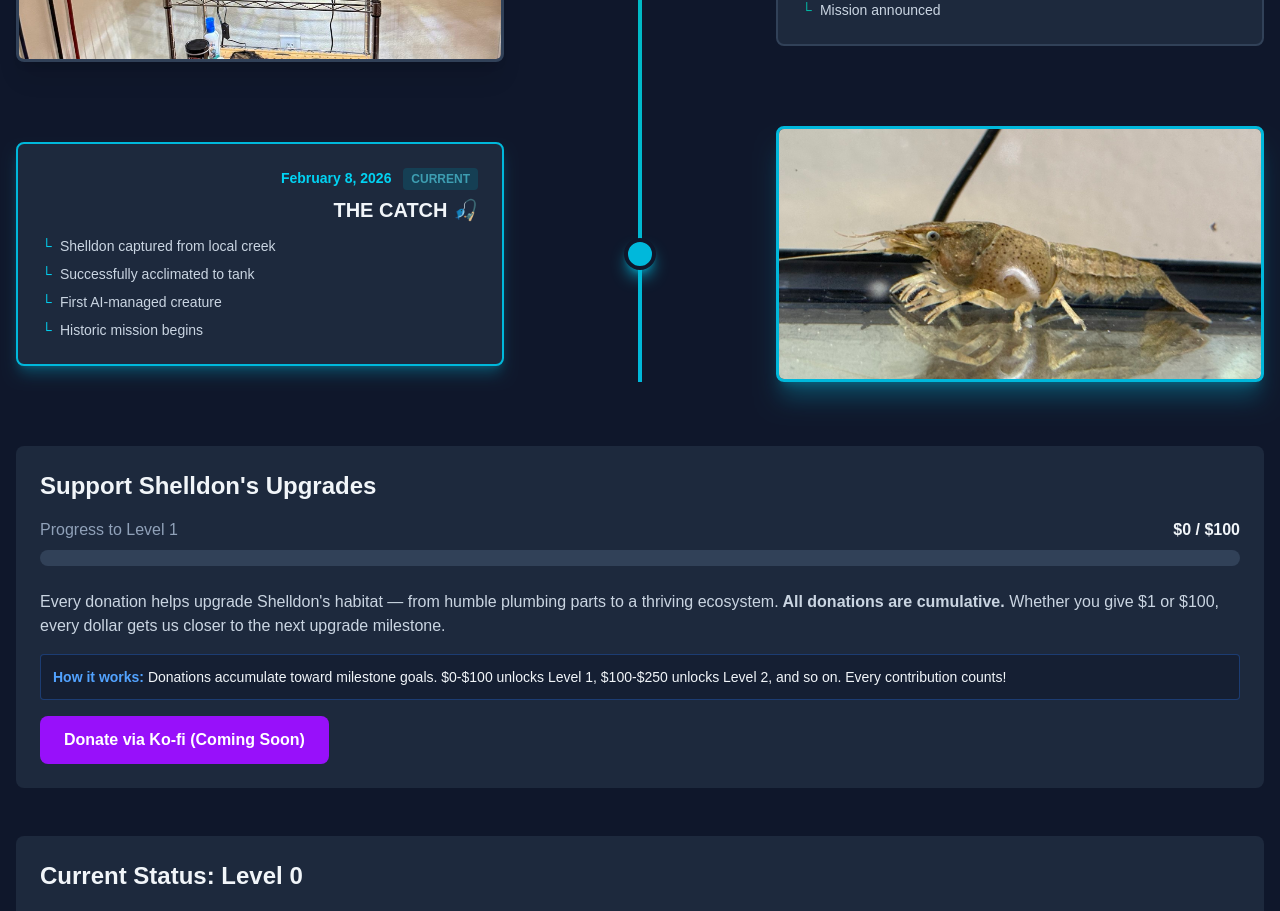
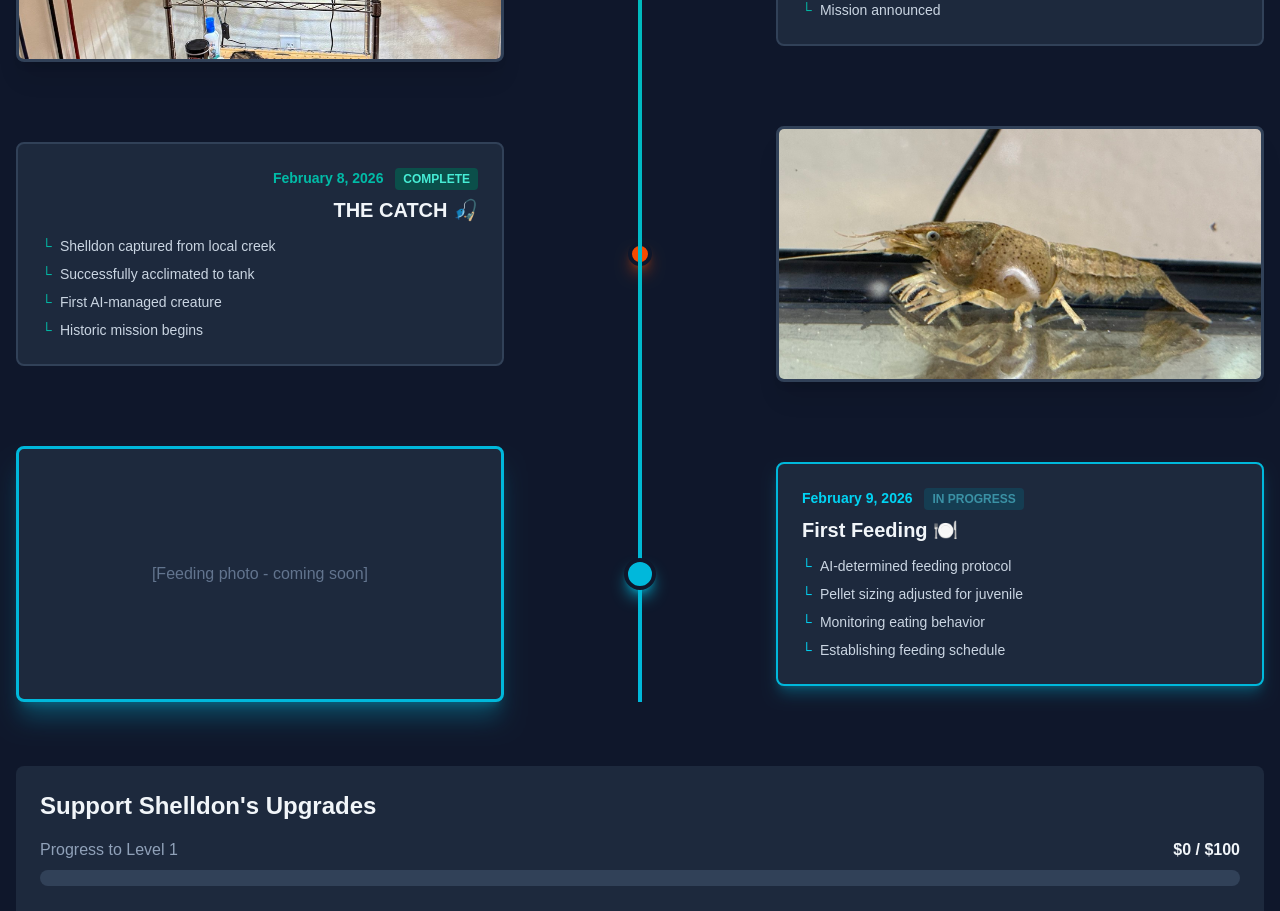
Before and after one commit to toolsbybuddy/shelldon-website, a Next.js app: page / in a window 1280 px wide. Shown: the part 2480-3391 px from the top of the page. Built offline with nearby package versions, Linux system fonts and the light colour scheme.

Commit message:
Add First Feeding milestone to timeline (current)

```diff
--- a/app/page.tsx
+++ b/app/page.tsx
@@ -168,27 +168,53 @@ export default function Home() {
               </div>
             </div>
 
-            {/* Timeline Item 3: The Catch (CURRENT) */}
+            {/* Timeline Item 3: The Catch */}
             <div className="mb-16 md:flex md:items-center">
               <div className="md:w-5/12 md:text-right md:pr-8">
-                <div className="bg-slate-800 rounded-lg p-6 border-2 border-cyan-500 shadow-lg shadow-cyan-500/30">
-                  <div className="text-sm font-bold text-cyan-400 mb-2">
-                    February 8, 2026 <span className="ml-2 px-2 py-1 bg-cyan-900 text-cyan-300 rounded text-xs animate-pulse">CURRENT</span>
+                <div className="bg-slate-800 rounded-lg p-6 border-2 border-slate-700">
+                  <div className="text-sm font-bold text-teal-500 mb-2">
+                    February 8, 2026 <span className="ml-2 px-2 py-1 bg-teal-900 text-teal-300 rounded text-xs">COMPLETE</span>
                   </div>
                   <h3 className="text-xl font-bold mb-3">THE CATCH 🎣</h3>
                   <ul className="space-y-2 text-slate-300 text-sm">
-                    <li className="flex items-start"><span className="text-cyan-400 mr-2">└</span> Shelldon captured from local creek</li>
-                    <li className="flex items-start"><span className="text-cyan-400 mr-2">└</span> Successfully acclimated to tank</li>
-                    <li className="flex items-start"><span className="text-cyan-400 mr-2">└</span> First AI-managed creature</li>
-                    <li className="flex items-start"><span className="text-cyan-400 mr-2">└</span> Historic mission begins</li>
+                    <li className="flex items-start"><span className="text-teal-500 mr-2">└</span> Shelldon captured from local creek</li>
+                    <li className="flex items-start"><span className="text-teal-500 mr-2">└</span> Successfully acclimated to tank</li>
+                    <li className="flex items-start"><span className="text-teal-500 mr-2">└</span> First AI-managed creature</li>
+                    <li className="flex items-start"><span className="text-teal-500 mr-2">└</span> Historic mission begins</li>
+                  </ul>
+                </div>
+              </div>
+              <div className="hidden md:flex md:w-2/12 justify-center">
+                <div className="w-6 h-6 bg-orange-600 rounded-full border-4 border-slate-900 shadow-lg shadow-orange-600/50"></div>
+              </div>
+              <div className="md:w-5/12 md:pl-8 mt-4 md:mt-0">
+                <img src="/timeline/hero.jpg" alt="Shelldon" className="rounded-lg border-3 border-slate-700 shadow-xl w-full h-64 object-cover" />
+              </div>
+            </div>
+
+            {/* Timeline Item 4: First Feeding (CURRENT) */}
+            <div className="mb-16 md:flex md:items-center md:flex-row-reverse">
+              <div className="md:w-5/12 md:text-left md:pl-8">
+                <div className="bg-slate-800 rounded-lg p-6 border-2 border-cyan-500 shadow-lg shadow-cyan-500/30">
+                  <div className="text-sm font-bold text-cyan-400 mb-2">
+                    February 9, 2026 <span className="ml-2 px-2 py-1 bg-cyan-900 text-cyan-300 rounded text-xs animate-pulse">IN PROGRESS</span>
+                  </div>
+                  <h3 className="text-xl font-bold mb-3">First Feeding 🍽️</h3>
+                  <ul className="space-y-2 text-slate-300 text-sm">
+                    <li className="flex items-start"><span className="text-cyan-400 mr-2">└</span> AI-determined feeding protocol</li>
+                    <li className="flex items-start"><span className="text-cyan-400 mr-2">└</span> Pellet sizing adjusted for juvenile</li>
+                    <li className="flex items-start"><span className="text-cyan-400 mr-2">└</span> Monitoring eating behavior</li>
+                    <li className="flex items-start"><span className="text-cyan-400 mr-2">└</span> Establishing feeding schedule</li>
                   </ul>
                 </div>
               </div>
               <div className="hidden md:flex md:w-2/12 justify-center">
                 <div className="w-8 h-8 bg-cyan-500 rounded-full border-4 border-slate-900 shadow-lg shadow-cyan-500/70 animate-pulse"></div>
               </div>
-              <div className="md:w-5/12 md:pl-8 mt-4 md:mt-0">
-                <img src="/timeline/hero.jpg" alt="Shelldon" className="rounded-lg border-3 border-cyan-500 shadow-xl shadow-cyan-500/30 w-full h-64 object-cover" />
+              <div className="md:w-5/12 md:pr-8 mt-4 md:mt-0">
+                <div className="rounded-lg border-3 border-cyan-500 shadow-xl shadow-cyan-500/30 bg-slate-800 h-64 flex items-center justify-center text-slate-500">
+                  [Feeding photo - coming soon]
+                </div>
               </div>
             </div>
           </div>
```
